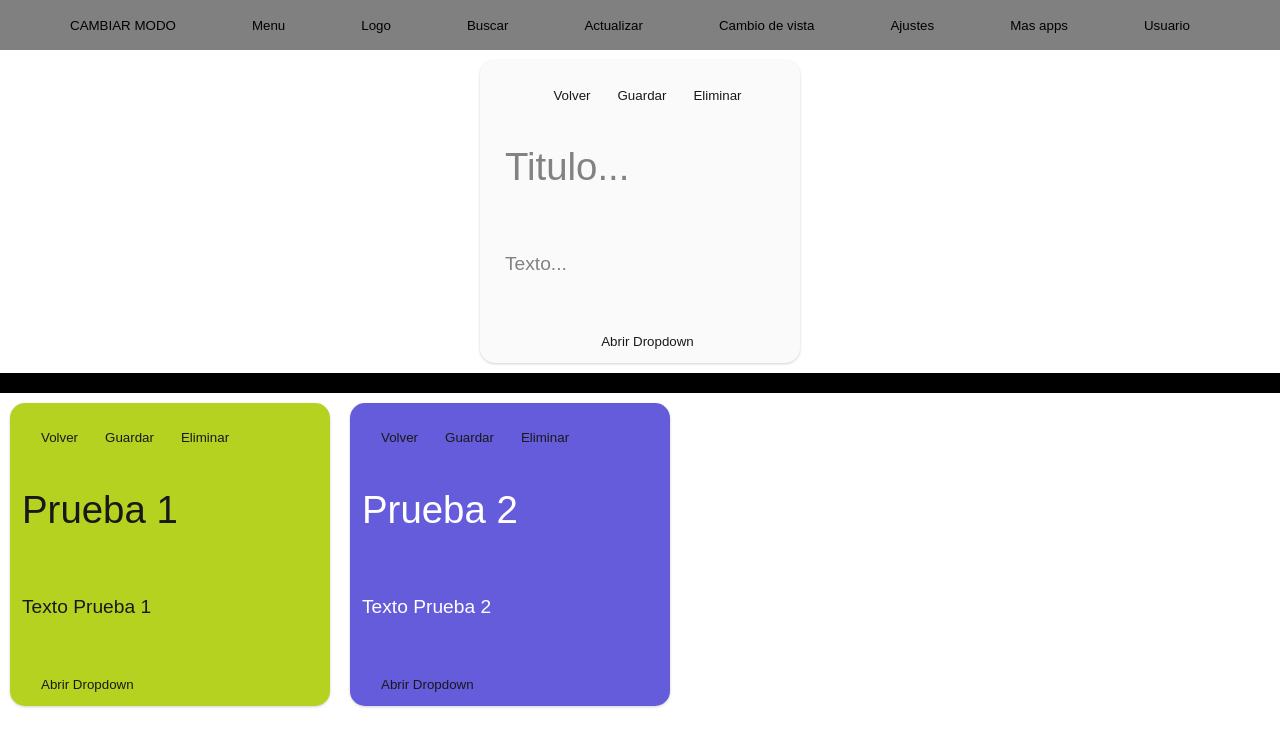
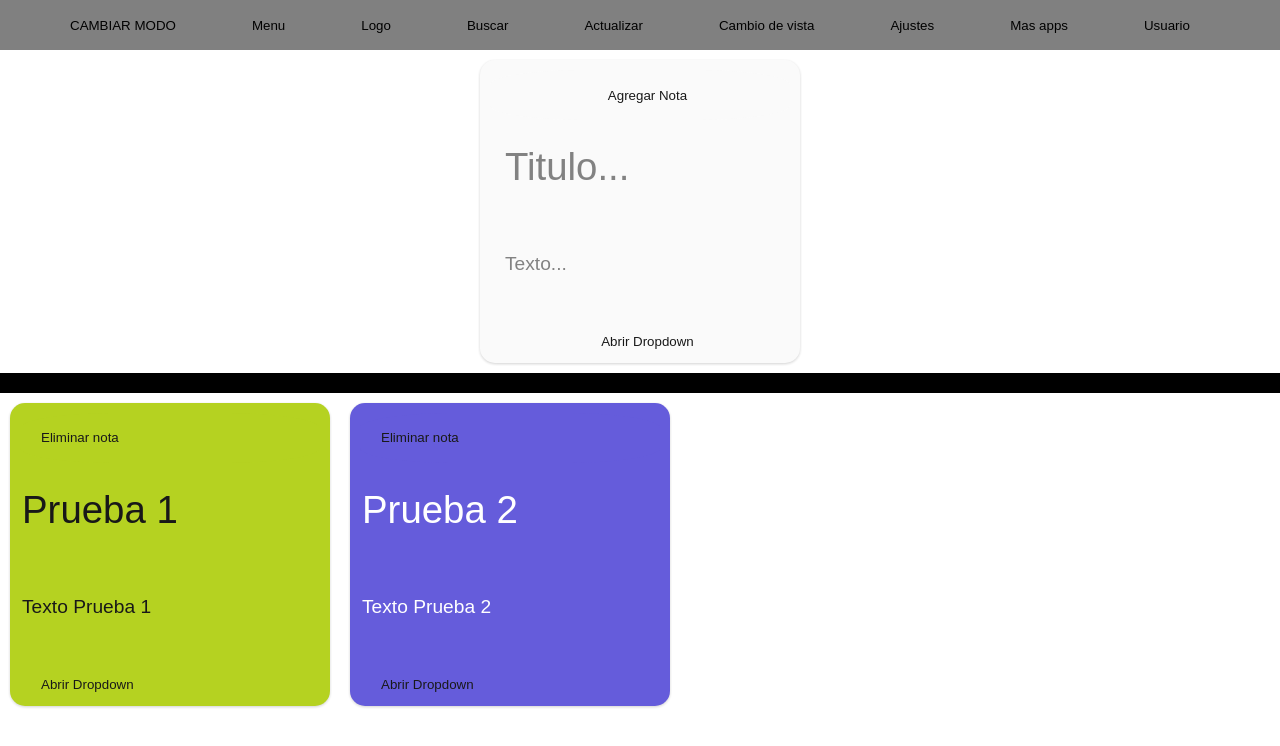
Before and after one commit to jleuce/blockdenotas, a React (Create React App) app: page / in a window 1280 px wide. Shown: the top 746 px of the page. Built offline with nearby package versions, Linux system fonts and the light colour scheme.

Commit message:
Trabajando funciones
La funcion agregar agregar al array, no funciona el eliminar nota, hay un problema con el ID

```diff
--- a/src/componentes/NotaReducida.js
+++ b/src/componentes/NotaReducida.js
@@ -7,7 +7,7 @@ import Desplegable from './Desplegable';
 function NotaReducida(props) {
 
     const [colorFondoNota,setColorFondoNota] = useState(null);
-    const [colorTextoInput,setColorTextoInput] = useState('#000');
+    const [colorTextoInput,setColorTextoInput] = useState('#FAFAFA');
     useEffect(() => {
             setValue("titulo", props.tituloNota);
             setValue("texto", props.textoNota);
@@ -22,11 +22,13 @@ function NotaReducida(props) {
         const texto1 = register('texto',{require:true,maxLength:50});
         const colorPaleta1 = register('colorPaleta',{require});
 
-        const guardar = () =>{
+        const ejecutarFuncion = () =>{
+          if (props.tipoFuncion ==='agregar'){
+            console.log('guardar y date.now',Date.now());
             if(Object.entries(errors).length === 0){
                 console.log('guardando');
-              props.agregarNotaHandler({
-              idNota: (3),
+                props.funcionHandler({
+                  idNota: getValues('colorPaleta')+ Date.now(),
                   tituloNota:getValues('titulo'),
                   textoNota:getValues('texto'),
                   colorNota:getValues('colorPaleta'),
@@ -34,6 +36,10 @@ function NotaReducida(props) {
                 reset();
             }else{
                 alert('hay un error rey, no podes guardar esa nota');
+            }
+          }else{
+            console.log('borrar');
+            props.funcionHandler(props.key);
           }
         }
 
@@ -52,9 +58,7 @@ function NotaReducida(props) {
         return (
           <div className='nota' style={{ backgroundColor: colorFondoNota }}>
               <div className='barraNota'style={{ backgroundColor: colorFondoNota }}>
-                  <button>Volver</button>
-                  <button onClick={guardar}>Guardar</button>
-                  <button>Eliminar</button>
+                  <button onClick={ejecutarFuncion}>{props.textoBoton}</button>
               </div>
               <form onSubmit={handleSubmit(onSubmit)}>
                   <h1 className='tituloNota'style={{ backgroundColor: colorFondoNota }}>
--- a/src/componentes/PanelNotas.js
+++ b/src/componentes/PanelNotas.js
@@ -11,7 +11,16 @@ function PanelNotas() {
                                     ]);
 
   const agregarNota = (objetoAgregar) => {
+    console.log('agregarNota',objetoAgregar);
     setNotas([...notas,objetoAgregar]);
+    console.log('array',notas);
+  }
+  const borrarNota = (idObjetoBorrar) => {
+    console.log('borrarNota',idObjetoBorrar);
+    const notasTransaccional = notas.filter( nota => nota.id !== idObjetoBorrar);
+    console.log('notas trans',notasTransaccional);
+    console.log('notas original', notas);
+    //setNotas(notasTransaccional);
   }
 
   return (
@@ -22,6 +31,9 @@ function PanelNotas() {
           textoNota=''
           colorNota='#FAFAFA'
           agregarNotaHandler={agregarNota}
+          tipoFuncion='agregar'
+          funcionHandler={agregarNota}
+          textoBoton='Agregar Nota'
           ></NotaReducida>
       </div>
       <div style={{ textAlign: 'center' , backgroundColor:'black' }}>Tus notas</div>
@@ -31,7 +43,9 @@ function PanelNotas() {
                             textoNota={nota.textoNota}
                             colorNota={nota.colorNota}
                             agregarNotaHandler={agregarNota}
-                            modo='vista'
+                            tipoFuncion='eliminar'
+                            funcionHandler={borrarNota}
+                            textoBoton='Eliminar nota'
                           ></NotaReducida>)}
     </div>
   )
```
Lines whose indentation alone changed are shown as unchanged.
